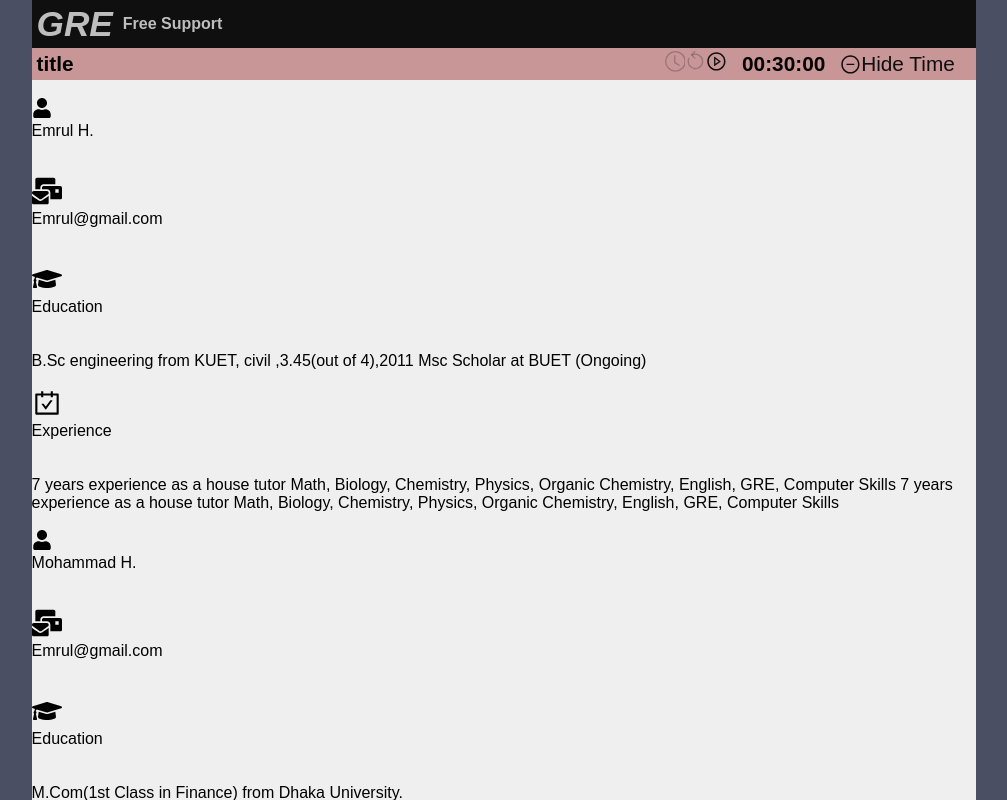
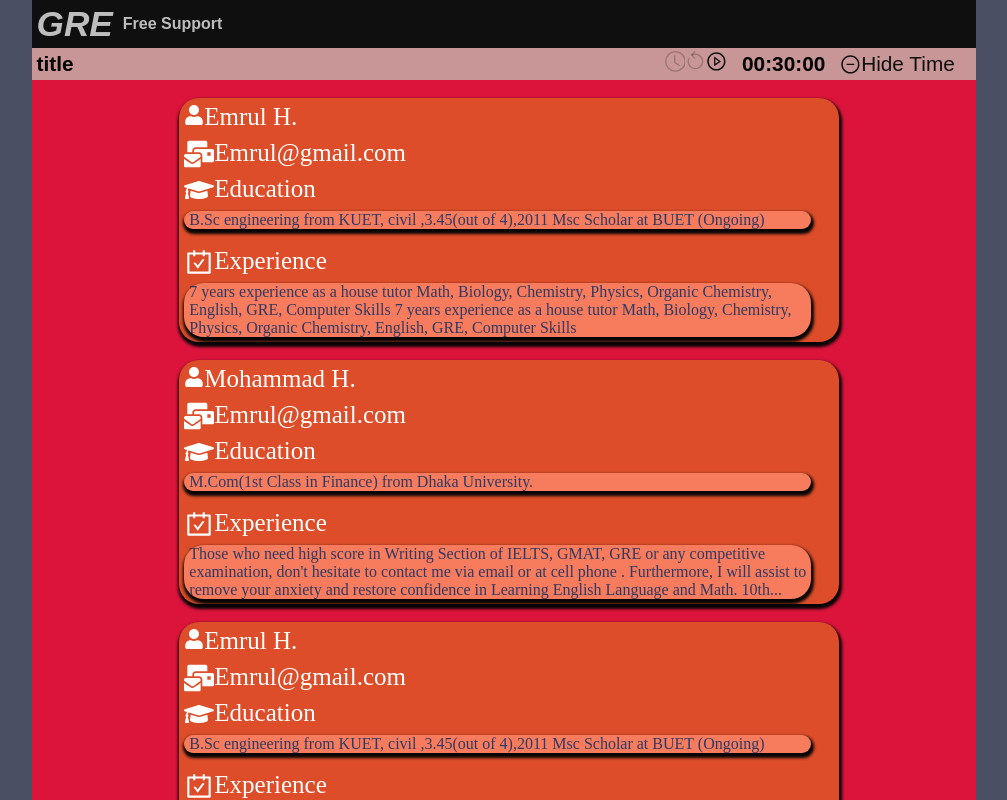
Before and after one commit to MahediKamal/GREFreeSupport, a React (Create React App) app: page /GREPreparationCenter/gREPreparationCenter in a window 1280 px wide. Shown: the top 800 px of the page, without its empty margins (136-1143 px from the left). Built offline with nearby package versions, Linux system fonts and the light colour scheme.

Commit message:
some css for turor information

```diff
--- a/src/App.css
+++ b/src/App.css
@@ -803,7 +803,6 @@ textarea{
 /*.........................GRE NEWS.........................*/
 .news-background{
   background-color: crimson;
-  text-align: center;
   height: 87vh;
 }
 .news-chard{
@@ -822,3 +821,50 @@ textarea{
   border-bottom-left-radius: 20px;
   box-shadow: 1px 3px 3px 2px rgb(5, 5, 5);
 }
+/*.........................GRE tutors.........................*/
+.tutors-background{
+  background-color: crimson;
+  padding-left: 10px;
+  text-align: center;
+}
+.icon-point{
+  font-size: 25px;
+  font-family: cursive;
+  color: #ffffff;
+  float: left;
+}
+.teacher-profile{
+  height: fit-content;
+  width: 95%;
+  background-color: rgb(247, 124, 93);
+  color: #303963;
+
+  font-family: cursive;
+  font-size: medium;
+  text-align: left;
+  padding-left: 5px;
+  border-top-right-radius: 20px;
+  border-top-left-radius: 20px;
+  border-bottom-right-radius: 20px;
+  border-bottom-left-radius: 20px;
+  box-shadow: 1px 3px 3px 2px rgb(5, 5, 5);
+}
+.teacher-profile-container{
+  height: fit-content;
+  width: 70%;
+  background-color: rgb(221, 77, 41);
+  color: #303963;
+  padding-left: 5px;
+  padding-top: 5px;
+  padding-bottom: 5px;
+  margin: auto;
+  font-family: cursive;
+  font-size: medium;
+  text-align: left;
+  padding-left: 5px;
+  border-top-right-radius: 20px;
+  border-top-left-radius: 20px;
+  border-bottom-right-radius: 20px;
+  border-bottom-left-radius: 20px;
+  box-shadow: 1px 3px 3px 2px rgb(5, 5, 5);
+}
```
